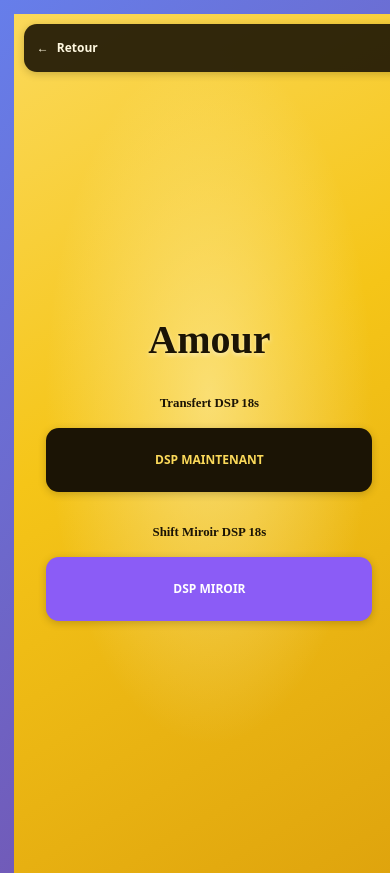
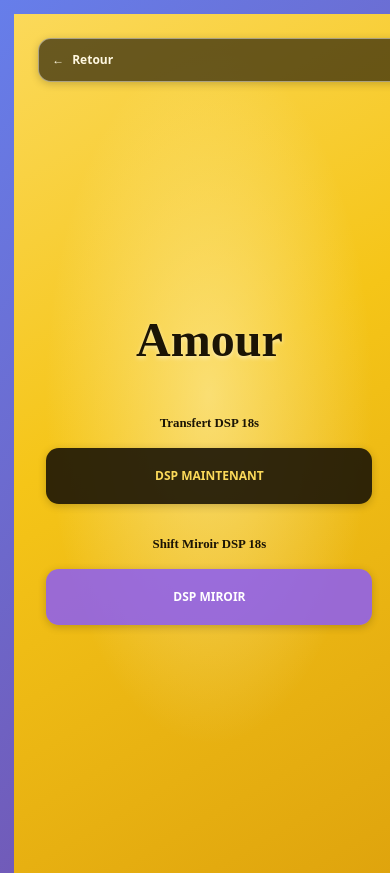
Before and after one commit to deepsetpointapp/deepsetpoint, a SvelteKit app: page /dsp in a window 390 px wide. Shown: the top 873 px of the page. Built offline with nearby package versions, Linux system fonts and the light colour scheme.

Commit message:
Fix: DSP page UI improvements (transparency, larger emotion, mirror button fix)

```diff
--- a/src/routes/dsp/+page.svelte
+++ b/src/routes/dsp/+page.svelte
@@ -19,7 +19,7 @@
       transferBtn: 'DSP MAINTENANT',
       mirrorTitle: 'Shift Miroir DSP 18s',
       mirrorBtn: 'DSP MIROIR',
-      complete: 'COMPLETE',
+      complete: 'TERMINÉ',
       setpointSet: 'Terminé ! Votre setpoint est défini.',
       great: 'GÉNIAL ✨',
       forLonger: 'Pour des DSP-Shifts plus longs, appuyez ICI'
@@ -54,7 +54,7 @@
       mirrorBtn: 'DSP ESPEJO',
       complete: 'COMPLETO',
       setpointSet: '¡Completo! Tu punto de ajuste está establecido.',
-      great: 'GENIAL ✨',
+      great: 'GENIAL ',
       forLonger: 'Para shifts DSP más largos, presiona AQUÍ'
     },
     it: {
@@ -83,7 +83,7 @@
 
   $: t = translations[lang] || translations.fr;
 
-  // Audio file paths - CORRECTED based on actual file structure
+  // Audio file paths
   const audioPath = `/${lang}-complete.mp3`;
   const mirrorAudioPath = `/${lang}-mirror.mp3`;
 
@@ -110,6 +110,12 @@
 
   function playMirrorAudio() {
     if (mirrorAudioElement) {
+      // Reset main audio state if playing
+      if (isPlaying && audioElement) {
+        audioElement.pause();
+        audioElement.currentTime = 0;
+      }
+
       isPlaying = true;
       isComplete = false;
       progress = 0;
@@ -140,6 +146,19 @@
   }
 
   function goBack() {
+    // Reset everything when going back
+    if (audioElement) {
+      audioElement.pause();
+      audioElement.currentTime = 0;
+    }
+    if (mirrorAudioElement) {
+      mirrorAudioElement.pause();
+      mirrorAudioElement.currentTime = 0;
+    }
+    isPlaying = false;
+    isComplete = false;
+    progress = 0;
+    if (progressInterval) clearInterval(progressInterval);
     goto('/emotions?lang=' + lang);
   }
 
@@ -151,6 +170,11 @@
     if (mirrorAudioElement) {
       mirrorAudioElement.load();
     }
+
+    // Cleanup on unmount
+    return () => {
+      if (progressInterval) clearInterval(progressInterval);
+    };
   });
 
   onDestroy(() => {
@@ -178,13 +202,13 @@
     on:error={(e) => console.error('Mirror audio error:', e)}
   ></audio>
 
-  <!-- Back Button -->
+  <!-- Back Button with transparency -->
   <button class="btn-back" on:click={goBack}>
     <span>←</span>
     <span>{t.back}</span>
   </button>
 
-  <!-- Emotion Display -->
+  <!-- Emotion Display - larger and centered -->
   <div class="emotion-display">
     {emotion}
   </div>
@@ -207,20 +231,14 @@
       </button>
     </div>
 
-    <!-- Mirror Shift Button -->
+    <!-- Mirror Shift Button - always visible -->
     <div class="action-block">
       <h3>{t.mirrorTitle}</h3>
       <button
-        class="btn-secondary {isPlaying ? 'playing' : ''}"
+        class="btn-secondary"
         on:click={playMirrorAudio}
-        disabled={isPlaying}
       >
-        {#if isPlaying}
-          <span class="spinner"></span>
-          <span>{Math.round(progress)}%</span>
-        {:else}
-          {t.mirrorBtn}
-        {/if}
+        {t.mirrorBtn}
       </button>
     </div>
   {:else}
@@ -254,8 +272,10 @@
                 linear-gradient(150deg, #FBD95A, #F5C518 42%, #DDA10C);
     background-attachment: fixed;
     gap: 2rem;
+    position: relative;
   }
 
+  /* Back Button with transparency */
   .btn-back {
     position: absolute;
     top: 1.5rem;
@@ -263,10 +283,10 @@
     height: 3rem;
     padding: 0 1.25rem 0 1rem;
     border-radius: 999px;
-    background: rgba(27, 20, 5, 0.9);
+    background: rgba(27, 20, 5, 0.65); /* Added transparency */
     color: #FFF8E1;
     font: 600 1rem/1 system-ui, sans-serif;
-    border: none;
+    border: 1.5px solid rgba(255, 255, 255, 0.45); /* Added border */
     cursor: pointer;
     display: flex;
     align-items: center;
@@ -275,15 +295,18 @@
     transition: transform 0.1s, background 0.16s;
   }
   .btn-back:hover {
-    background: rgba(43, 32, 8, 0.95);
+    background: rgba(43, 32, 8, 0.85);
     transform: translateX(2px);
   }
 
+  /* Emotion Display - larger and centered */
   .emotion-display {
-    font-size: 2.5rem;
+    font-size: 4rem; /* Increased from 2.5rem */
     font-weight: 700;
     color: #1B1405;
     text-shadow: 0 2px 4px rgba(255,255,255,0.5);
+    text-align: center;
+    margin-bottom: 1rem;
   }
 
   .action-block {
@@ -292,22 +315,26 @@
     align-items: center;
     gap: 1rem;
     width: 100%;
-    max-width: 400px;
+    max-width: 500px;
   }
 
   .action-block h3 {
-    font-size: 1.2rem;
+    font-size: 1.4rem; /* Slightly larger */
     font-weight: 600;
     color: #1B1405;
     margin: 0;
     text-align: center;
   }
 
-  .btn-primary, .btn-secondary {
+  /* Primary Button with transparency */
+  .btn-primary {
     width: 100%;
+    max-width: 400px;
     height: 4rem;
     border-radius: 999px;
     border: none;
+    background: rgba(27, 20, 5, 0.9); /* Added transparency */
+    color: #FBD95A;
     font: 600 1.25rem/1 system-ui, sans-serif;
     cursor: pointer;
     display: flex;
@@ -315,28 +342,43 @@
     justify-content: center;
     gap: 0.75rem;
     box-shadow: 0 4px 12px rgba(74, 55, 8, 0.16), 0 1px 2px rgba(74, 55, 8, 0.12);
-    transition: transform 0.1s, box-shadow 0.16s;
+    transition: transform 0.1s, background 0.16s, box-shadow 0.16s;
   }
 
-  .btn-primary {
-    background: #1B1405;
-    color: #FBD95A;
-  }
-
-  .btn-secondary {
-    background: #8B5CF6;
-    color: white;
-  }
-
-  .btn-primary:hover:not(:disabled),
-  .btn-secondary:hover:not(:disabled) {
+  .btn-primary:hover:not(:disabled) {
+    background: rgba(43, 32, 8, 0.95);
     transform: translateY(-2px);
     box-shadow: 0 16px 40px rgba(27, 20, 5, 0.28);
   }
 
-  .btn-primary:disabled, .btn-secondary:disabled {
+  .btn-primary:disabled {
     opacity: 0.7;
     cursor: not-allowed;
+  }
+
+  /* Secondary Button (Mirror) with transparency - ALWAYS VISIBLE */
+  .btn-secondary {
+    width: 100%;
+    max-width: 400px;
+    height: 4rem;
+    border-radius: 999px;
+    border: none;
+    background: rgba(139, 92, 246, 0.85); /* Purple with transparency */
+    color: white;
+    font: 600 1.25rem/1 system-ui, sans-serif;
+    cursor: pointer;
+    display: flex;
+    align-items: center;
+    justify-content: center;
+    gap: 0.75rem;
+    box-shadow: 0 4px 12px rgba(139, 92, 246, 0.3);
+    transition: transform 0.1s, background 0.16s, box-shadow 0.16s;
+  }
+
+  .btn-secondary:hover {
+    background: rgba(139, 92, 246, 0.95);
+    transform: translateY(-2px);
+    box-shadow: 0 16px 40px rgba(139, 92, 246, 0.4);
   }
 
   .spinner {
@@ -372,7 +414,7 @@
     max-width: 500px;
     padding: 1.5rem;
     border-radius: 1.75rem;
-    background: #1B1405;
+    background: rgba(27, 20, 5, 0.9);
     color: #FFF8E1;
     border: none;
     cursor: pointer;
@@ -398,4 +440,21 @@
     font-size: 1.125rem;
     font-weight: 500;
   }
+
+  @media (max-width: 640px) {
+    .emotion-display {
+      font-size: 3rem;
+    }
+    .btn-back {
+      font-size: 0.9rem;
+      height: 2.75rem;
+    }
+    .action-block h3 {
+      font-size: 1.2rem;
+    }
+    .btn-primary, .btn-secondary {
+      height: 3.5rem;
+      font-size: 1.1rem;
+    }
+  }
 </style>
```
